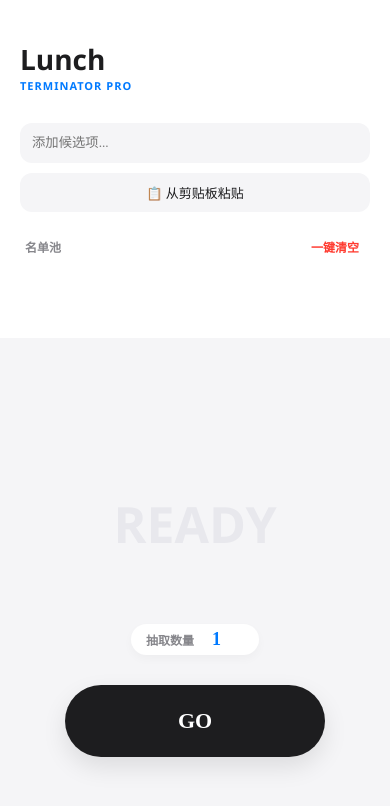
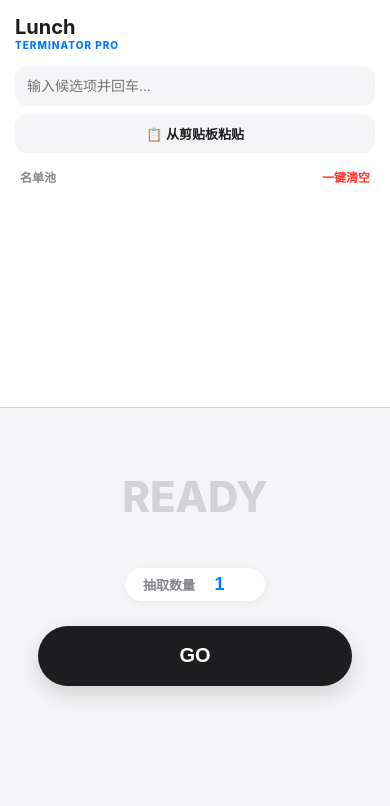
Before and after one commit to MelonTse/lunch, a plain HTML site: page index.html in a window 390 px wide. Drawn offline with Linux system fonts and the light colour scheme.

Commit message:
Update index.html

```diff
--- a/index.html
+++ b/index.html
@@ -15,7 +15,7 @@
         }
 
         body {
-            font-family: "DengXian", "Segoe UI", sans-serif;
+            font-family: -apple-system, "DengXian", "Segoe UI", sans-serif;
             background-color: var(--apple-bg);
             color: var(--apple-text);
             margin: 0;
@@ -24,118 +24,120 @@
             overflow: hidden;
         }
 
-        /* 侧边栏保持不变 */
+        /* --- 响应式布局核心 --- */
         #sidebar {
             width: 320px;
             background: var(--apple-card);
             border-right: 1px solid #D2D2D7;
             display: flex;
             flex-direction: column;
-            padding: 40px 20px;
+            padding: 30px 20px;
             box-sizing: border-box;
+            transition: all 0.3s ease;
             z-index: 10;
         }
 
-        h1 { font-size: 28px; margin: 0; font-weight: 700; }
-        .subtitle { color: var(--apple-blue); font-size: 11px; font-weight: 800; letter-spacing: 1px; margin-bottom: 30px; }
-
-        input {
-            width: 100%;
-            padding: 12px;
-            border-radius: 12px;
-            border: none;
-            background: var(--apple-bg);
-            margin-bottom: 10px;
-            box-sizing: border-box;
-            outline: none;
-            font-family: "DengXian";
-        }
-
-        .btn { cursor: pointer; border-radius: 12px; border: none; transition: all 0.2s; font-family: "DengXian"; }
-        .btn-secondary { background: var(--apple-bg); color: var(--apple-text); padding: 10px; margin-bottom: 5px; width: 100%; font-size: 13px; }
-
-        .list-header { display: flex; justify-content: space-between; align-items: center; margin-top: 20px; padding: 0 5px; }
-        .list-header span { font-size: 12px; color: var(--apple-gray); font-weight: bold; }
-        .btn-clear { color: var(--apple-red); font-size: 12px; background: none; font-weight: bold; }
-
-        #list-container { flex-grow: 1; overflow-y: auto; margin-top: 10px; }
-        .item {
-            background: var(--apple-bg); padding: 10px 15px; border-radius: 10px;
-            margin-bottom: 8px; display: flex; justify-content: space-between; align-items: center;
-        }
-        .del-btn { color: #C7C7CC; cursor: pointer; font-size: 18px; line-height: 1; }
-
-        /* 主舞台优化：解决跳动 */
         #main {
             flex-grow: 1;
             display: flex;
             flex-direction: column;
             align-items: center;
-            justify-content: center; /* 垂直居中所有内容 */
+            justify-content: center;
+            padding: 20px;
+            background-color: var(--apple-bg);
             position: relative;
         }
 
-        /* 固定高度的结果容器，防止跳动 */
+        /* 手机端布局重构 */
+        @media (max-width: 768px) {
+            body { flex-direction: column; }
+            #sidebar {
+                width: 100%;
+                height: 50vh; /* 侧边栏/名单池占上半截 */
+                border-right: none;
+                border-bottom: 1px solid #D2D2D7;
+                padding: 15px;
+            }
+            #main {
+                height: 50vh; /* 抽取区占下半截 */
+                padding: 10px;
+                justify-content: flex-start; /* 让内容靠上一点，给虚拟按键留位置 */
+                padding-top: 20px;
+            }
+            #result-container { height: 140px !important; } /* 缩小结果框高度 */
+            #result { font-size: 42px !important; }
+            #go-btn { width: 85% !important; height: 60px !important; margin-top: 10px; }
+            .config-pill { margin-bottom: 15px !important; }
+            h1 { font-size: 20px !important; }
+        }
+
+        /* --- 内部组件样式 --- */
+        h1 { font-size: 24px; margin: 0; font-weight: 700; }
+        .subtitle { color: var(--apple-blue); font-size: 10px; font-weight: 800; letter-spacing: 1px; margin-bottom: 15px; }
+
+        input {
+            width: 100%; padding: 12px; border-radius: 12px; border: none;
+            background: var(--apple-bg); margin-bottom: 8px; box-sizing: border-box;
+            outline: none; font-size: 14px;
+        }
+
+        .btn { cursor: pointer; border-radius: 12px; border: none; transition: all 0.2s; font-weight: 600; }
+        .btn-secondary { background: var(--apple-bg); color: var(--apple-text); padding: 10px; margin-bottom: 5px; width: 100%; font-size: 13px; }
+
+        .list-header { display: flex; justify-content: space-between; align-items: center; margin-top: 10px; padding: 0 5px; }
+        .list-header span { font-size: 12px; color: var(--apple-gray); font-weight: bold; }
+        .btn-clear { color: var(--apple-red); font-size: 12px; background: none; padding: 0; }
+
+        #list-container { flex-grow: 1; overflow-y: auto; margin-top: 8px; }
+        .item {
+            background: var(--apple-bg); padding: 8px 12px; border-radius: 8px;
+            margin-bottom: 6px; display: flex; justify-content: space-between; align-items: center;
+            font-size: 14px;
+        }
+        .del-btn { color: #C7C7CC; cursor: pointer; font-size: 18px; line-height: 1; }
+
+        /* 抽取结果展示区 */
         #result-container {
-            height: 300px;
+            height: 220px;
             display: flex;
             align-items: center;
             justify-content: center;
-            width: 90%;
+            width: 100%;
             text-align: center;
         }
 
         #result {
-            font-size: 82px;
+            font-size: 72px;
             font-weight: 800;
-            color: #E8E8ED;
-            line-height: 1.1;
-            white-space: pre-wrap; /* 支持换行显示多个结果 */
+            color: #D2D2D7;
+            line-height: 1.2;
+            word-break: break-all;
             transition: color 0.3s;
         }
 
-        /* 数量设置器 - 胶囊设计 */
+        /* 数量设置器 */
         .config-pill {
             background: white;
-            padding: 5px 15px;
-            border-radius: 20px;
+            padding: 6px 18px;
+            border-radius: 25px;
             display: flex;
             align-items: center;
-            margin-bottom: 30px;
-            box-shadow: 0 4px 10px rgba(0,0,0,0.03);
+            margin-bottom: 25px;
+            box-shadow: 0 2px 8px rgba(0,0,0,0.05);
         }
-        .config-pill label { font-size: 12px; color: var(--apple-gray); font-weight: bold; margin-right: 10px; }
+        .config-pill label { font-size: 13px; color: var(--apple-gray); margin-right: 12px; font-weight: 600; }
         #count-input {
-            width: 40px;
-            background: none;
-            margin: 0;
-            padding: 0;
-            text-align: center;
-            font-size: 18px;
-            font-weight: bold;
-            color: var(--apple-blue);
+            width: 40px; background: none; margin: 0; padding: 0;
+            text-align: center; font-size: 18px; font-weight: 800; color: var(--apple-blue);
         }
 
         #go-btn {
-            width: 260px;
-            height: 72px;
-            background: #1D1D1F;
-            color: white;
-            font-size: 22px;
-            font-weight: bold;
-            border-radius: 36px;
-            box-shadow: 0 10px 25px rgba(0,0,0,0.1);
+            width: 240px; height: 68px; background: #1D1D1F; color: white;
+            font-size: 20px; border-radius: 34px; box-shadow: 0 8px 20px rgba(0,0,0,0.15);
         }
+        #go-btn:active { transform: scale(0.95); }
         #go-btn.active { background: var(--apple-red); }
 
-        /* 响应式适配 */
-        @media (max-width: 768px) {
-            body { flex-direction: column; }
-            #sidebar { width: 100%; height: 40%; border-right: none; }
-            #main { flex-grow: 1; justify-content: center; }
-            #result-container { height: 200px; }
-            #result { font-size: 50px; }
-        }
     </style>
 </head>
 <body>
@@ -144,7 +146,7 @@
     <h1>Lunch</h1>
     <div class="subtitle">TERMINATOR PRO</div>
 
-    <input type="text" id="item-input" placeholder="添加候选项...">
+    <input type="text" id="item-input" placeholder="输入候选项并回车...">
     <button class="btn btn-secondary" onclick="importFromClipboard()">📋 从剪贴板粘贴</button>
 
     <div class="list-header">
@@ -162,7 +164,7 @@
 
     <div class="config-pill">
         <label>抽取数量</label>
-        <input type="number" id="count-input" value="1" min="1">
+        <input type="number" id="count-input" value="1" min="1" max="10">
     </div>
 
     <button id="go-btn" class="btn" onclick="toggleRoll()">GO</button>
@@ -203,7 +205,7 @@
     }
 
     function clearAll() {
-        if(confirm('确定要清空所有选项吗？')) {
+        if(confirm('确定要清空名单吗？')) {
             options = [];
             save();
         }
@@ -212,18 +214,10 @@
     async function importFromClipboard() {
         try {
             const text = await navigator.clipboard.readText();
-            const items = text.split('\n').map(i => i.trim()).filter(i => i);
+            const items = text.split(/[\n,， ]+/).map(i => i.trim()).filter(i => i);
             options = [...new Set([...items, ...options])];
             save();
-        } catch (err) { alert('请允许浏览器访问剪贴板'); }
-    }
-
-    // 动态字号计算函数
-    function getFontSize(text, count) {
-        if (count > 1) return '32px';
-        if (text.length > 8) return '36px';
-        if (text.length > 5) return '54px';
-        return '82px';
+        } catch (err) { alert('请允许访问剪贴板'); }
     }
 
     function toggleRoll() {
@@ -237,10 +231,10 @@
             btn.innerText = 'GO';
             btn.classList.remove('active');
             res.style.color = 'var(--apple-blue)';
-            if (window.navigator.vibrate) window.navigator.vibrate(50);
+            if (window.navigator.vibrate) window.navigator.vibrate(40);
         } else {
             let count = parseInt(countInput.value) || 1;
-            if (options.length === 0) return alert('名单池是空的！');
+            if (options.length === 0) return alert('请先添加候选项');
             count = Math.min(count, options.length);
 
             isRolling = true;
@@ -249,13 +243,17 @@
             res.style.color = '#D2D2D7';
 
             timer = setInterval(() => {
-                // 随机抽取指定数量且不重复
                 let shuffled = [...options].sort(() => 0.5 - Math.random());
                 let selected = shuffled.slice(0, count);
                 let displayText = selected.join('\n');
+                res.innerText = displayText;
 
-                res.innerText = displayText;
-                res.style.fontSize = getFontSize(displayText, count);
+                // 自动计算字号
+                let isMobile = window.innerWidth < 768;
+                let baseSize = isMobile ? 42 : 72;
+                if (count > 1) baseSize = baseSize * 0.7;
+                if (displayText.length > 8) baseSize = baseSize * 0.8;
+                res.style.fontSize = baseSize + 'px';
             }, 50);
         }
     }
```
